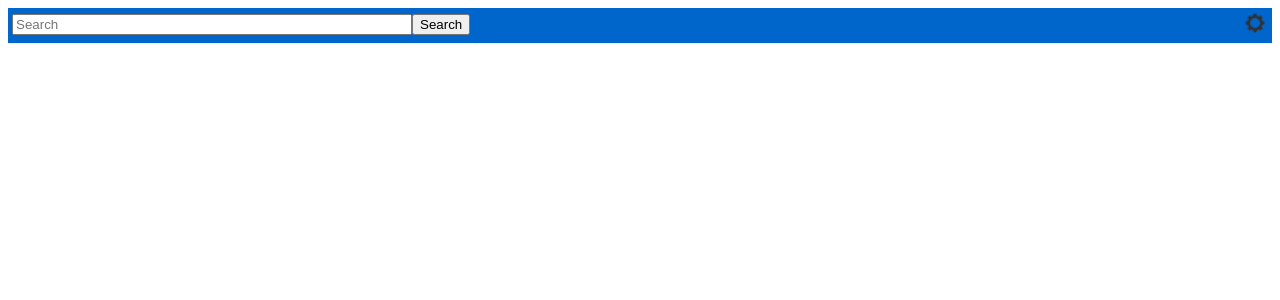
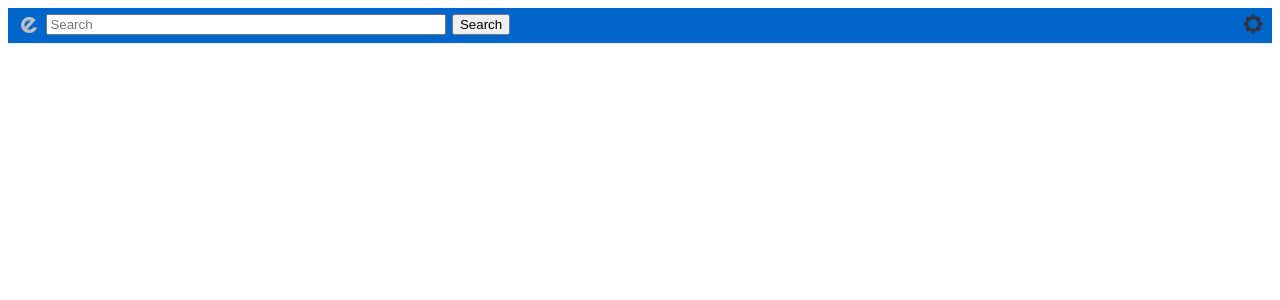
Before and after one commit to 444Duarte/LTW-Proj1, a PHP site: page /topbar.php in a window 1280 px wide. Shown: the top 300 px of the page. Run offline with PHP 8.4, Linux system fonts and the light colour scheme.

Commit message:
TOPBAR- Added home button

```diff
--- a/css/topbar.css
+++ b/css/topbar.css
@@ -21,11 +21,11 @@
 
 #search-bar{
 	width: 25rem;
-	float: left;
+	margin-right: 0.1rem;
 }
 
 #preferences_button{
-	margin:	0.2rem;
+	margin:	0.3rem;
 	padding: 0;
 	float: right;
 	background-color: transparent;
@@ -67,3 +67,19 @@
 	height: 20px;
 	src: "images/template/gear-64.png";
 }
+
+#home_button{
+	float: left;
+	background-color: transparent;
+	margin: 0.4rem 0.2rem;
+	outline: none;
+	border: none;
+}
+
+#home_button:hover{
+	cursor: pointer;
+}
+
+#home_button img{
+	width: 16px;
+}
--- a/topbar.php
+++ b/topbar.php
@@ -7,9 +7,10 @@
 		<div id="pref_menu">
 			<a href="">Logout</a>
 		</div>
+		<button id="home_button" type="button"><img src="images/template/logo-small.png"></button>
 		<form>
+			<input id="search-bar" type="text" name="search" required="optional" placeholder="Search"/>
 			<input id="searchButton" type="button" value="Search"/>
-			<input id="search-bar" type="text" name="search" required="optional" placeholder="Search"/>
 		</form>
 
 </div>
```
Also changed, not shown: images/template/logo-big.png (added), images/template/logo-small.png (added).
